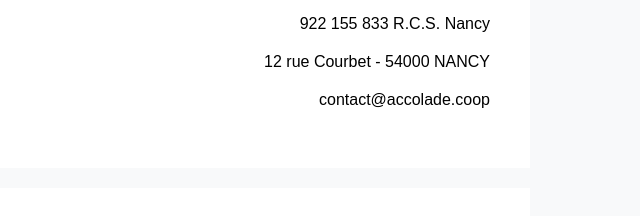
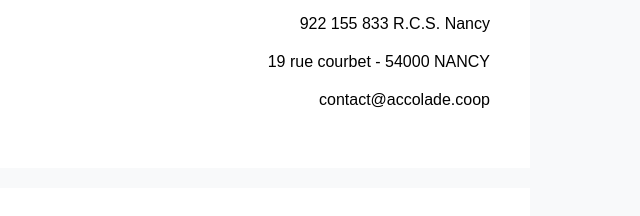
Before and after one commit to accolade-scop/accolade.coop, an Eleventy site: page src/mentions/index.njk in a window 1280 px wide. Shown: the part 514-730 px from the top of the page, 640-1280 px from the left. Built offline with nearby package versions, Linux system fonts and the light colour scheme; Eleventy itself is replaced by a stand-in of ours; files that its build step writes are made by us from their sources; what eleventy-sass would draw is missing.

Commit message:
Revision adresse legale

```diff
--- a/src/mentions/index.njk
+++ b/src/mentions/index.njk
@@ -32,7 +32,7 @@
 
             <section>
                 <h3>Adresse</h3>
-                <p>12 rue Courbet - 54000 NANCY</p>
+                <p>19 rue courbet - 54000 NANCY</p>
             </section>
 
             <section>
```
